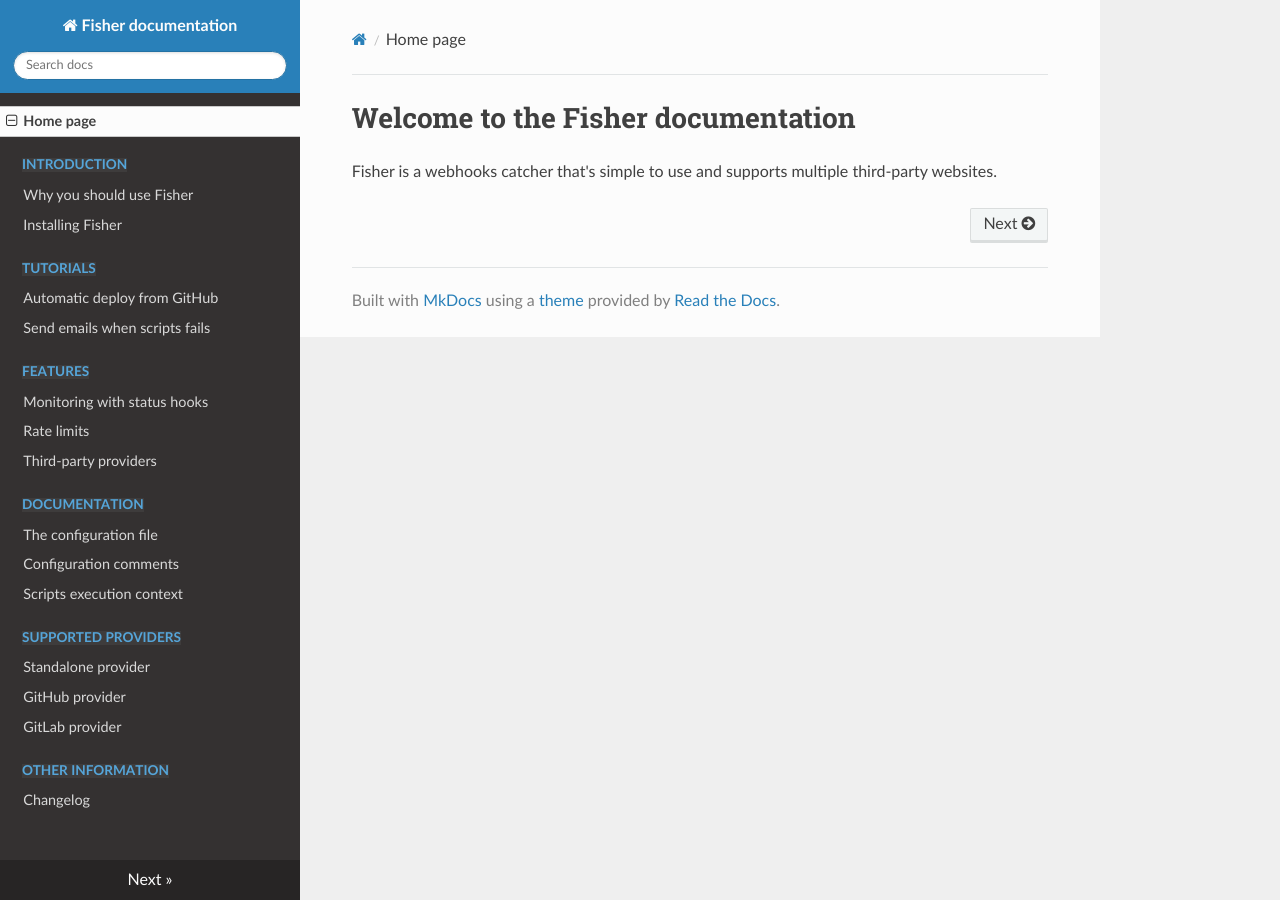
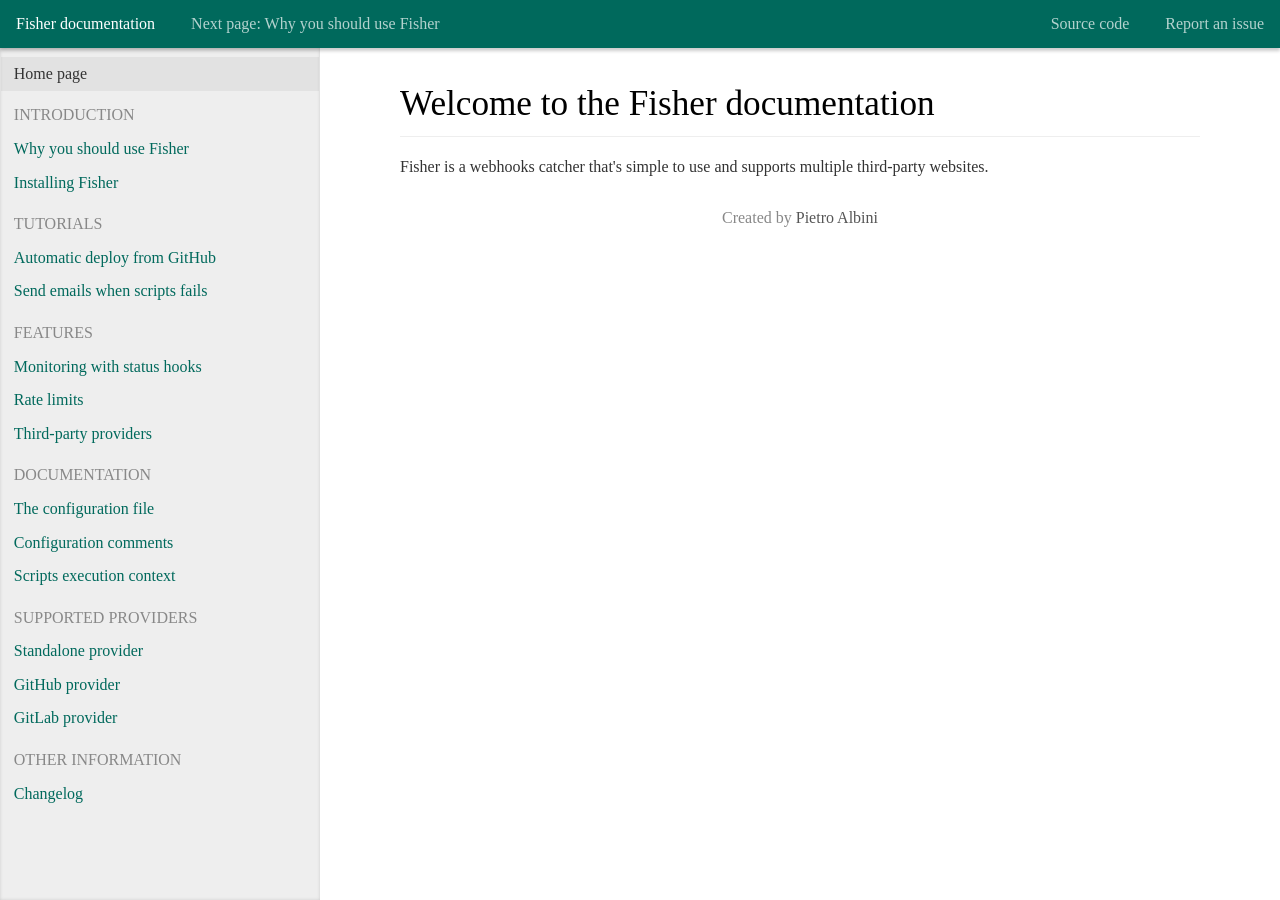
Before and after one commit to pietroalbini/fisher, an MkDocs documentation site: the page built from docs/src/index.md, in a window 1280 px wide. Built offline with MkDocs 1.6.1, drawn with Linux system fonts in a browser that asks for light colours; nearby versions of some CDN libraries; some web fonts are replaced; old or Windows-style settings are respelled for this version of MkDocs.

Commit message:
docs: switch to a custom theme

```diff
--- a/docs/mkdocs.yml
+++ b/docs/mkdocs.yml
@@ -1,6 +1,7 @@
 ---
 
 site_name: Fisher documentation
+copyright: Created by <a href="https://www.pietroalbini.org">Pietro Albini</a>
 
 pages:
   - "Home page": "index.md"
@@ -25,10 +26,14 @@ pages:
   - "Other information":
     - "Changelog": "changelog.md"
 
-theme: readthedocs
-extra_css:
-  - custom.css
+theme:
+  name: null
+  custom_dir: theme
+
+extra:
+  navbar:
+    "Source code": https://github.com/pietroalbini/fisher
+    "Report an issue": https://github.com/pietroalbini/fisher/issues/new
 
 docs_dir: src
-theme_dir: theme
 site_dir: build
--- /dev/null
+++ b/docs/theme/css/theme.css
@@ -0,0 +1,35 @@
+body {
+    font-family: "Source Sans Pro";
+}
+
+h1, h2, h3, h4, h5, h6, .site-name {
+    font-family: "Bitter";
+}
+
+.navbar ul li.site-name a {
+    color: #fff;
+}
+
+@media all and (max-width: 75em) {
+    .next-page-title {
+        display: none;
+    }
+}
+
+
+body.vertical-fill {
+    min-height: 100vh;
+}
+
+.vertical-fill {
+    display: flex;
+    flex-direction: column;
+}
+
+.vertical-fill > * {
+    flex: 0;
+}
+
+.vertical-fill > *:last-child {
+    flex: 1;
+}
--- a/docs/theme/custom.css
+++ /dev/null
@@ -1,30 +0,0 @@
-/* Fix navbar indentation */
-
-.wy-menu-vertical .subnav a {
-    padding: 0.4045em 1.618em;
-}
-
-.wy-menu-vertical li ul.subnav ul.subnav {
-    padding: 0;
-}
-
-.wy-menu-vertical li.current a,
-.wy-menu-vertical .subnav li.current > ul li a,
-.wy-menu-vertical .subnav li.current > a {
-    padding-left: 1.618em;
-}
-
-
-
-/* Remove the first item of every submenu */
-
-.wy-menu-vertical a.current + ul.subnav > li:first-child {
-    display: none;
-}
-
-
-/* Style navbar sections */
-.wy-menu-vertical span.caption-text {
-    background: rgba(255, 255, 255, 0.05);
-    margin-top: 0.809em;
-}
--- /dev/null
+++ b/docs/theme/main.html
@@ -0,0 +1,76 @@
+<!DOCTYPE html>
+<html lang="en">
+    <head>
+        <meta charset="utf-8">
+        <meta name="viewport" content="width=device-width">
+        <title>
+            {% if page_title %}{{ page_title }}{% endif %}{{ site_name }}
+        </title>
+
+        <link rel="stylesheet" href="https://assets.pietroalbini.org/fonts/source-sans-pro/include.min.css">
+        <link rel="stylesheet" href="https://assets.pietroalbini.org/fonts/bitter/include.min.css">
+
+        <link rel="stylesheet" href="{{ base_url }}/css/snowflake.css">
+        <link rel="stylesheet" href="{{ base_url }}/css/theme.css">
+    </head>
+    <body class="vertical-fill">
+        <div class="navbar sticky">
+            <ul class="left">
+                <li class="site-name"><a href="{{ base_url }}">
+                    {{ config.site_name }}
+                </a></li>
+                {% if page.next_page %}
+                    <li><a href="{{ page.next_page.url }}">
+                        Next page<span class="next-page-title">:
+                        {{ page.next_page.title }}</span>
+                    </a></li>
+                {% endif %}
+                {% if page.previous_page %}
+                <li><a href="{{ page.previous_page.url }}">Previous page</a></li>
+                {% endif %}
+            </ul>
+            <ul class="right">
+                {% for label, url in config.extra.navbar.items() %}
+                    <li><a href="{{ url }}">{{ label }}</a></li>
+                {% endfor %}
+            </ul>
+        </div>
+
+        <div class="sidebar-container">
+            <label for="toggle-sidebar">Table of contents</label>
+            <input type="checkbox" id="toggle-sidebar">
+            <div class="sidebar">
+                <ul class="nav">
+                    {% for nav_item in nav %}
+                        {% if nav_item.children %}
+                            <li class="section">{{ nav_item.title }}</li>
+                            {% for child in nav_item.children %}
+                                <li {% if child.active %}class="active"{% endif %}>
+                                    <a href="{{ child.url }}">
+                                        {{ child.title }}
+                                    </a>
+                                </li>
+                            {% endfor %}
+                        {% else %}
+                            <li {% if nav_item.active %}class="active"{% endif %}>
+                                <a href="{{ nav_item.url }}">
+                                    {{ nav_item.title }}
+                                </a>
+                            </li>
+                        {% endif %}
+                    {% endfor %}
+                </ul>
+            </div>
+            <div class="content">
+                <div class="wrapper">
+                    {{ page.content }}
+                    <div class="footer">
+                        <ul class="inline-list">
+                            <li>{{ config.copyright }}</li>
+                        </ul>
+                    </div>
+                </div>
+            </div>
+        </div>
+    </body>
+</html>
```
Also changed, not shown: docs/theme/css/snowflake.css (added, +1 -0 lines), 1 other file.
